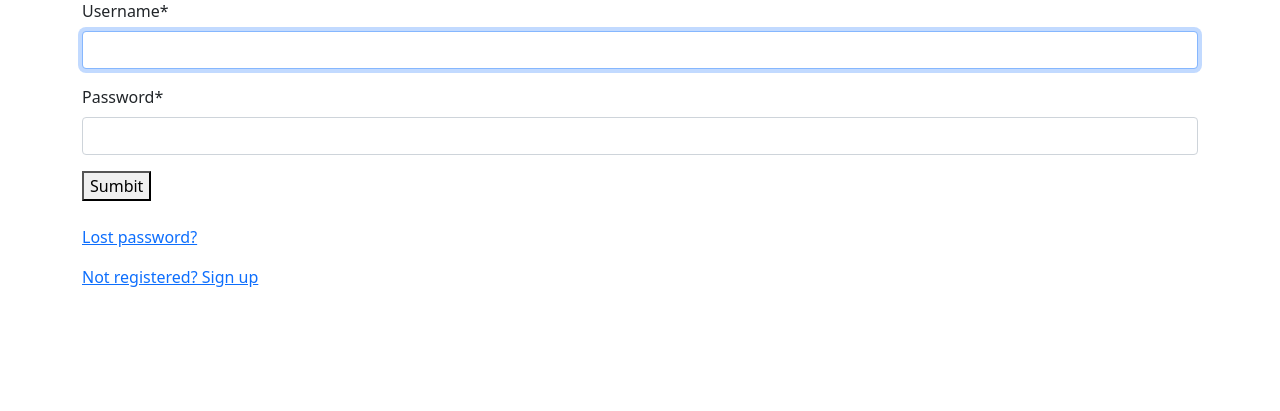
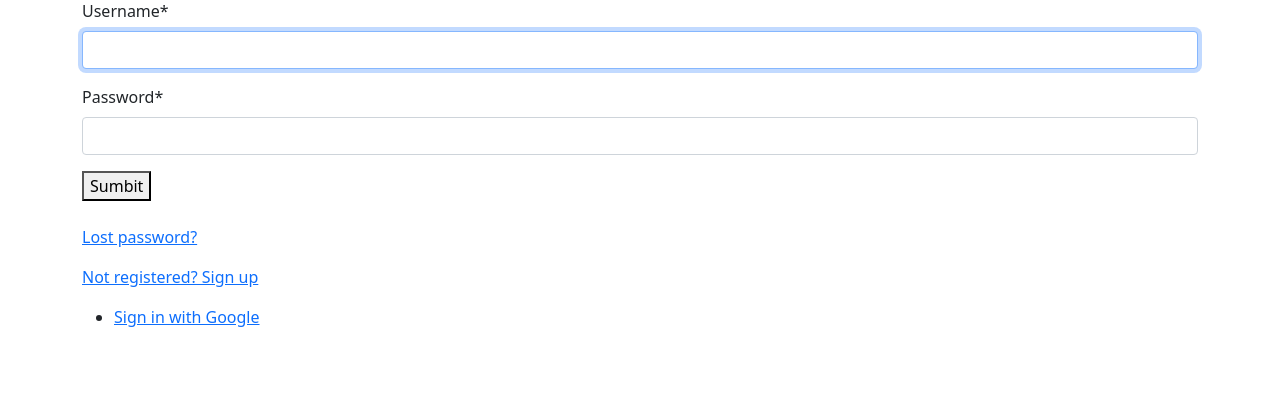
Before and after one commit to agamaontherock/django_projects, a Django app: page /accounts/login/ in a window 1280 px wide. Shown: the part 57-468 px from the top of the page. Run offline with Django 5.2, Linux system fonts and the light colour scheme; some libraries are stand-ins or nearby versions.

Commit message:
feat: add google oAuth login

```diff
--- a/my_sample_project/home_app/templates/registration/login.html
+++ b/my_sample_project/home_app/templates/registration/login.html
@@ -29,4 +29,13 @@
 <p><a href="{% url 'password_reset' %}">Lost password?</a></p>
 <p><a href="{% url 'home_app:register' %}">Not registered? Sign up</a></p>
 
+<div class="social">
+    <ul>
+    <li class="google">
+        <a href="{% url "social:begin" "google-oauth2" %}">
+        Sign in with Google
+    </a>
+    </li>
+    </ul>
+</div>
 {% endblock %}
--- a/my_sample_project/my_sample_project/urls.py
+++ b/my_sample_project/my_sample_project/urls.py
@@ -24,6 +24,8 @@ urlpatterns = [
     path('', include("home_app.urls")),
     path('accounts/', include('django.contrib.auth.urls')),
     path('', include('blog_app.urls')),
+    path('social-auth/', include('social_django.urls', namespace='social')
+)
 ]
 
 if settings.DEBUG:
--- a/my_sample_project/requirements.txt
+++ b/my_sample_project/requirements.txt
@@ -2,3 +2,7 @@ django-crispy-forms
 crispy-bootstrap5
 django_extensions
 python-decouple
+social-auth-app-django
+django-extensions
+werkzeug
+pyOpenSSL==24.1.0
```
Also changed, not shown: my_sample_project/my_sample_project/settings.py (+8 -2 lines).
